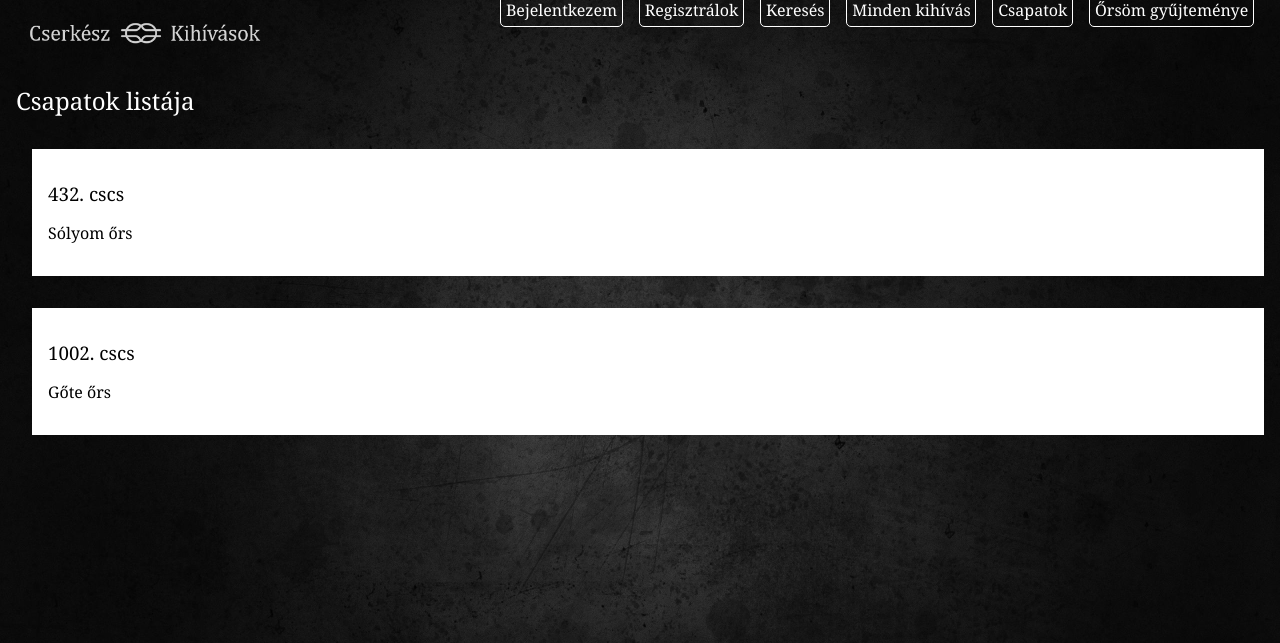
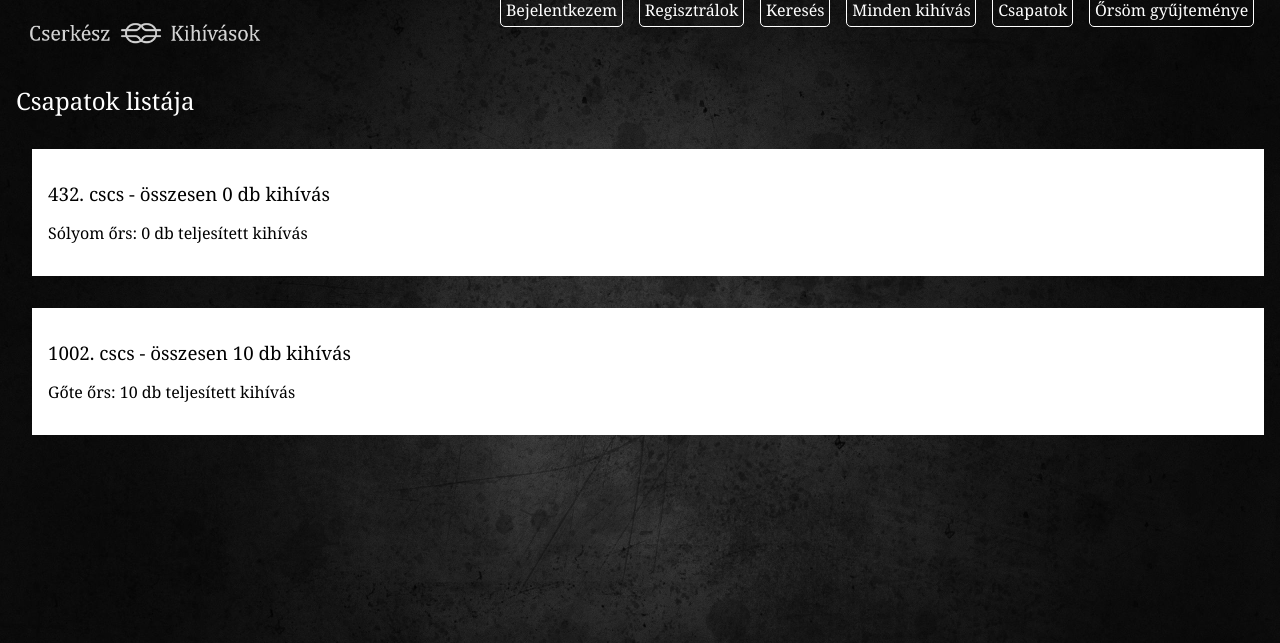
Before and after one commit to formdenes/django-blog, a Django app: page /ors/csapatok/ in a window 1280 px wide. Shown: the part 23-666 px from the top of the page. Run offline with Django 3.2, Linux system fonts and the light colour scheme; data comes from the database, SQL or seed files in the repository; both versions use the stored data as it was after the commit; parts of the project's set-up code (start-up, migrations or seed data) failed here and were passed over.

Commit message:
csapatok listája finished

```diff
--- a/ors/templates/ors/groups.html
+++ b/ors/templates/ors/groups.html
@@ -4,11 +4,23 @@
 <h2>Csapatok listája</h2>
 {% for group in groups %}
 <div class="groups">
-    <h3>{{group.number}}. cscs</h3>
+    <h3>{{group.number}}. cscs - összesen
+        {% for gb in group_badges %}
+            {% if gb.0 == group %}
+                {{gb.1}} db kihívás
+            {% endif %}
+        {% endfor %}
+    </h3>
     {% for p in patrols %}
-    {% if p.group_num.number == group.number %}
-    <p class="patrols">{{p.name}} őrs</p>
-    {% endif %}
+        {% if p.group_num.number == group.number %}
+        <p class="patrols">{{p.name}} őrs:
+            {% for b in patrol_badges %}
+                {% if b.0 == p %}
+                    {{b.1}} db teljesített kihívás
+                {% endif %}
+            {% endfor %}
+        </p>
+        {% endif %}
     {% endfor %}
 </div>
 {% endfor %}
--- a/ors/views.py
+++ b/ors/views.py
@@ -13,10 +13,24 @@ from django.db.models import Q
 
 # Create your views here.
 def csapatok(request):
-    patrols = Patrol.objects.all().order_by('group_num')
     groups = Group.objects.all().order_by('number')
-    members = Patrolmember.objects.all()
-    return render(request, 'ors/groups.html',{'patrols':patrols, 'groups':groups,'members':members})
+    patrol_list = Patrol.objects.all().order_by('group_num')
+    group_badges = []
+    patrol_badges = []
+    for group in groups:
+        patrols = Patrol.objects.filter(group_num = group)
+
+        group_badge_num = 0
+        for patrol in patrols:
+            pmembers = Patrolmember.objects.filter(patrol=patrol)
+            badge_num = 0
+            for m in pmembers:
+                pmc = PatrolmemberChallenge.objects.filter(nickname=m, status__in = 'F')
+                badge_num += len(pmc)
+            patrol_badges.append([patrol,badge_num])
+            group_badge_num += badge_num
+        group_badges.append([group, group_badge_num])
+    return render(request, 'ors/groups.html',{'patrols':patrol_list, 'groups':groups, 'group_badges':group_badges, 'patrol_badges':patrol_badges})
 
 @login_required(login_url='/accounts/login')
 def ors_mypatrol(request):
```
Also changed, not shown: db.sqlite3.
